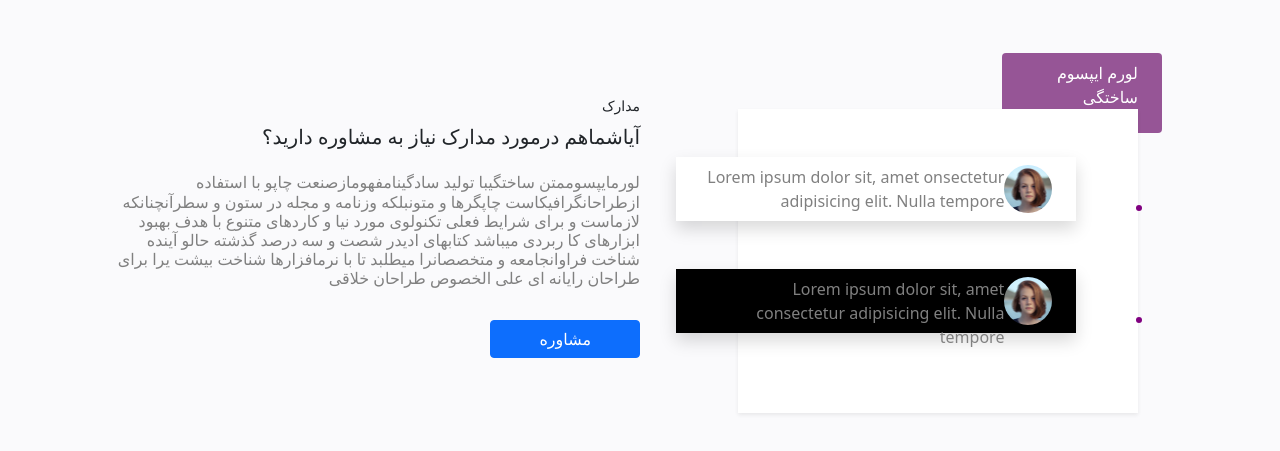
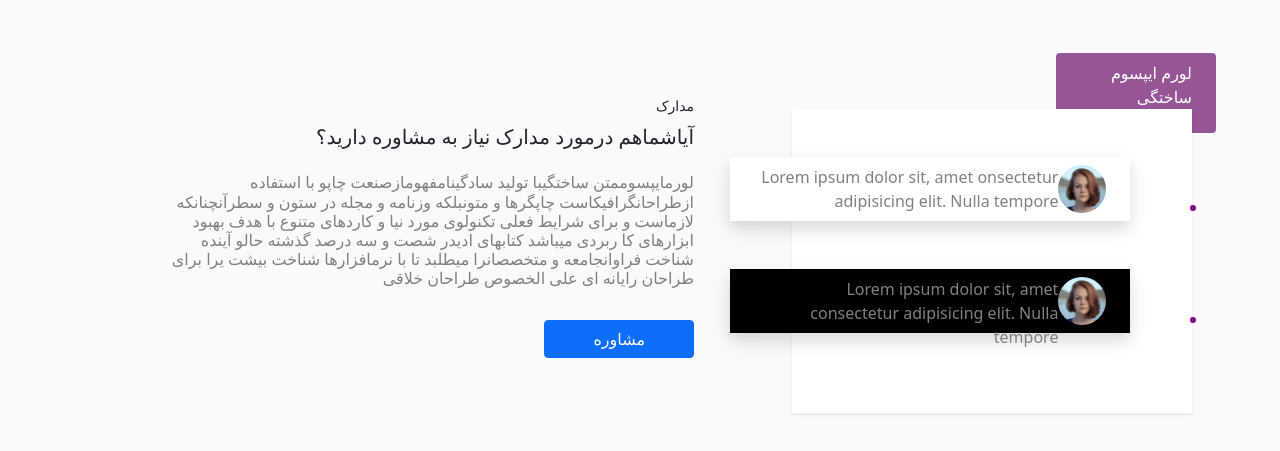
Before and after one commit to sajabbfdev/loris-academy, a plain HTML site: page lorisproject.html in a window 1280 px wide. Shown: the part 4082-4533 px from the top of the page. Drawn offline with nearby package versions, Linux system fonts and the light colour scheme.

Commit message:
Update lorisproject.html

```diff
--- a/lorisproject.html
+++ b/lorisproject.html
@@ -364,7 +364,7 @@
     <!-----------------------Karamuzi(Internship)-------------------------->
     <section>
         <div class="row">
-            <div class="col-lg-6 col-sm-12 ">
+            <div class="col-lg-6 col-sm-12">
                 <div class="my-5 mx-5 rounded text-white px-4 pt-2 mb-0 main-intern"
                     style="background-color:rgb(150, 85, 150) ; width:6em ; height: 5em;">+50 کارآموز
                     <div class=" d-flex  px-2  box-images">
@@ -509,9 +509,9 @@
                 </div>
             </div>
     </section>
-    <!---------------------Consulting(Moshavere)------mr(ms,me) and ml are not working-------------------------->
+    <!---------------------Consulting(Moshavere)--------ms,me are not working!------------------------>
     <section>
-        <div class="container mt-5 consult-sec">
+        <div class="container mt-5 mx-3">
             <div class="row">
                 <div class="col-md-6 col-sm-12">
                     <div style="background-color:rgb(150, 85, 150) ; width:10em ; height: 5em;"
```
